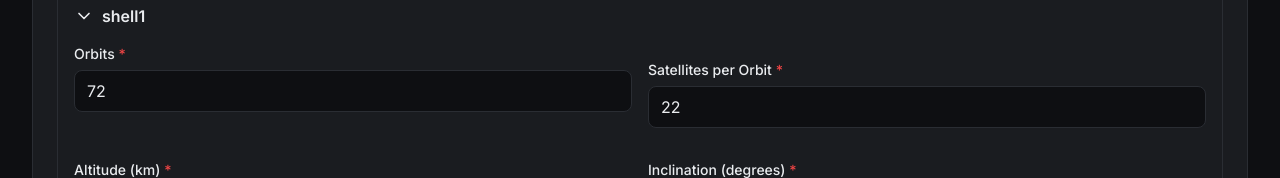
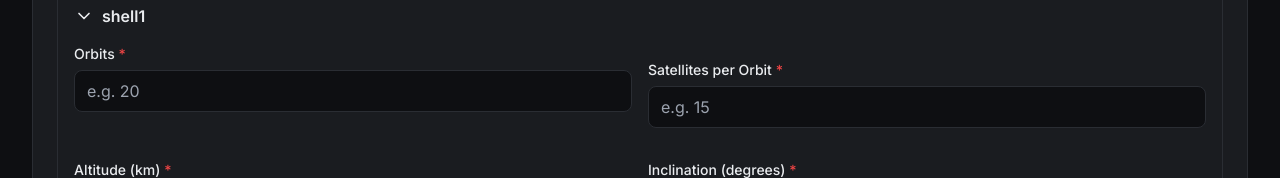
Before and after one commit to SpaceNetTestbed-public/SpaceNetApp, a Next.js app in the folder spacenet-gui/: page /experiments/new in a window 1280 px wide. Shown: the part 1757-1935 px from the top of the page. Built offline with nearby package versions, Linux system fonts and the light colour scheme; no server answers.

Commit message:
fix: placeholder text for orbits/sats-per-orbit on new experiments

```diff
--- a/spacenet-gui/src/app/(app)/experiments/[id]/edit/page.tsx
+++ b/spacenet-gui/src/app/(app)/experiments/[id]/edit/page.tsx
@@ -1,7 +1,7 @@
 'use client'
 
 import { useState, useEffect, useCallback } from 'react'
-import { useRouter, useParams } from 'next/navigation'
+import { useRouter, useParams, useSearchParams } from 'next/navigation'
 import { AlertTriangle } from 'lucide-react'
 import { Tabs, TabsList, TabsTrigger, TabsContent } from '@/components/ui/tabs'
 import { Skeleton, SkeletonStatus } from '@/components/ui/skeleton'
@@ -21,7 +21,12 @@ import { useExperimentSave } from '@/hooks/useExperimentSave'
 export default function EditExperimentPage() {
   const router = useRouter()
   const params = useParams()
+  const searchParams = useSearchParams()
   const id = params.id as string
+  // Set by the create-experiment modal redirect (?new=true). Distinguishes
+  // a freshly created experiment from one opened later via the experiments
+  // list — the /experiments/new page is unused in the real creation flow.
+  const isFreshCreate = searchParams.get('new') === 'true'
   const [activeTab, setActiveTab] = useState('sat-config')
   const [config, setConfig] = useState<ExperimentConfig | null>(null)
   const [originalConfig, setOriginalConfig] = useState<ExperimentConfig | null>(null)
@@ -60,7 +65,7 @@ export default function EditExperimentPage() {
         satConfig: satConfigData,
         mainConfig: mainConfigData,
         id: data.id,
-        isNew: false,
+        isNew: isFreshCreate,
         hasBeenRun,
       }
       setConfig(loaded)
@@ -78,7 +83,7 @@ export default function EditExperimentPage() {
       // or loading becomes false before data arrives (race condition).
       setLoading(false)
     }
-  }, [id])
+  }, [id, isFreshCreate])
 
   useEffect(() => {
     void fetchExperiment()
@@ -215,6 +220,7 @@ export default function EditExperimentPage() {
             config={config.satConfig}
             onChange={(satConfig) => updateConfig({ satConfig })}
             tleLocked={config.hasBeenRun || false}
+            isNew={isFreshCreate}
           />
         </TabsContent>
 
--- a/spacenet-gui/src/app/(app)/experiments/new/page.tsx
+++ b/spacenet-gui/src/app/(app)/experiments/new/page.tsx
@@ -213,6 +213,7 @@ export default function NewExperimentPage() {
             config={config.satConfig}
             onChange={(satConfig) => updateConfig({ satConfig })}
             tleLocked={config.hasBeenRun || false}
+            isNew
           />
         </TabsContent>
 
--- a/spacenet-gui/src/app/(app)/experiments/page.tsx
+++ b/spacenet-gui/src/app/(app)/experiments/page.tsx
@@ -790,12 +790,20 @@ export default function ExperimentsPage() {
 
                     const wasCustom = isCustom;
                     const wasEdit = !!editExperiment;
+                    const wasDuplicate = duplicateId !== null;
 
                     resetForm();
                     setShowModal(false);
 
                     if (!wasEdit && !wasCustom)  {
-                      router.push(`/experiments/${expId}/edit`);
+                      // Fresh creates land on edit with ?new=true so default
+                      // shell fields can show as placeholders. Duplicates keep
+                      // the copied values visible as normal pre-filled numbers.
+                      router.push(
+                        wasDuplicate
+                          ? `/experiments/${expId}/edit`
+                          : `/experiments/${expId}/edit?new=true`
+                      );
                     } else {
                       await fetchExperiments();
                     }
--- a/spacenet-gui/src/components/experiment-config/SatConfigForm.tsx
+++ b/spacenet-gui/src/components/experiment-config/SatConfigForm.tsx
@@ -21,9 +21,12 @@ interface SatConfigFormProps {
   config: SatConfig
   onChange: (config: SatConfig) => void
   tleLocked?: boolean
+  // True when landing from a fresh create (?new=true) — lets untouched
+  // default fields render as placeholders instead of pre-filled values.
+  isNew?: boolean
 }
 
-export function SatConfigForm({ config, onChange, tleLocked = false }: SatConfigFormProps) {
+export function SatConfigForm({ config, onChange, tleLocked = false, isNew = false }: SatConfigFormProps) {
   const [tleFiles, setTLEFiles] = useState<TLEFile[]>([]);
   const updateField = <K extends keyof SatConfig>(field: K, value: SatConfig[K]) => {
     onChange({ ...config, [field]: value })
@@ -70,8 +73,8 @@ export function SatConfigForm({ config, onChange, tleLocked = false }: SatConfig
   const addShell = () => {
     const newShell: ShellConfig = {
       name: `shell${shellsArray.length + 1}`,
-      orbits: 72,
-      sat_per_orbit: 22,
+      orbits: 20,
+      sat_per_orbit: 15,
       altitude: 550,
       inclination: 53,
       pattern: 'walker_delta',
@@ -357,6 +360,10 @@ export function SatConfigForm({ config, onChange, tleLocked = false }: SatConfig
               onChange={updateShell}
               onRemove={removeShell}
               canRemove={index != 0}
+              // Placeholder behavior is only for the initial shell1 on a
+              // brand-new form; shells added via "Add Shell" show their
+              // real default values pre-filled.
+              isNew={isNew && index === 0}
             />
           ))}
           <Button
--- a/spacenet-gui/src/components/experiment-config/ShellEditor.tsx
+++ b/spacenet-gui/src/components/experiment-config/ShellEditor.tsx
@@ -1,6 +1,6 @@
 'use client'
 
-import { ShellConfig } from '@/types/experiment-config'
+import { ShellConfig, defaultSatConfig } from '@/types/experiment-config'
 import { ChevronDown, ChevronRight, X } from 'lucide-react'
 import { Button } from '../ui/button'
 import { useState } from 'react'
@@ -16,16 +16,32 @@ import {
   IPP_INCREMENT_MIN,
 } from '@/lib/constants'
 
+// Known defaults for a fresh experiment; on new/unedited forms these render
+// as an empty input with a placeholder instead of a pre-filled number.
+const DEFAULT_ORBITS = defaultSatConfig.shells[0].orbits
+const DEFAULT_SATS_PER_ORBIT = defaultSatConfig.shells[0].sat_per_orbit
+
 interface ShellEditorProps {
   shell: ShellConfig
   index: number
   onChange: (index: number, shell: ShellConfig) => void
   onRemove: (index: number) => void
   canRemove: boolean
+  // True when landing from a fresh create (?new=true on the edit page) —
+  // saved experiments opened later always render their stored values, even
+  // when those happen to equal the defaults.
+  isNew?: boolean
 }
 
-export function ShellEditor({ shell, index, onChange, onRemove, canRemove }: ShellEditorProps) {
+export function ShellEditor({ shell, index, onChange, onRemove, canRemove, isNew = false }: ShellEditorProps) {
   const [isExpanded, setIsExpanded] = useState(index === 0)
+  const [orbitsTouched, setOrbitsTouched] = useState(false)
+  const [satsPerOrbitTouched, setSatsPerOrbitTouched] = useState(false)
+
+  const showOrbitsPlaceholder =
+    isNew && !orbitsTouched && shell.orbits === DEFAULT_ORBITS
+  const showSatsPlaceholder =
+    isNew && !satsPerOrbitTouched && shell.sat_per_orbit === DEFAULT_SATS_PER_ORBIT
 
   const updateField = <K extends keyof ShellConfig>(field: K, value: ShellConfig[K]) => {
     onChange(index, { ...shell, [field]: value })
@@ -64,8 +80,12 @@ export function ShellEditor({ shell, index, onChange, onRemove, canRemove }: She
               type="number"
               min={MIN_ORBITS}
               max={MAX_ORBITS}
-              value={shell.orbits}
-              onChange={(e) => updateField('orbits', parseInt(e.target.value) || 1)}
+              value={showOrbitsPlaceholder ? '' : shell.orbits}
+              placeholder={`e.g. ${DEFAULT_ORBITS}`}
+              onChange={(e) => {
+                setOrbitsTouched(true)
+                updateField('orbits', parseInt(e.target.value) || 1)
+              }}
               className="w-full px-3 py-2 rounded-btn border border-light-border dark:border-dark-border bg-light-bg dark:bg-dark-bg text-light-text dark:text-dark-text focus:outline-none focus:ring-2 focus:ring-vt-maroon/50"
             />
           </div>
@@ -78,8 +98,12 @@ export function ShellEditor({ shell, index, onChange, onRemove, canRemove }: She
               type="number"
               min={MIN_SATS_PER_ORBIT}
               max={MAX_SATS_PER_ORBIT}
-              value={shell.sat_per_orbit}
-              onChange={(e) => updateField('sat_per_orbit', parseInt(e.target.value) || 1)}
+              value={showSatsPlaceholder ? '' : shell.sat_per_orbit}
+              placeholder={`e.g. ${DEFAULT_SATS_PER_ORBIT}`}
+              onChange={(e) => {
+                setSatsPerOrbitTouched(true)
+                updateField('sat_per_orbit', parseInt(e.target.value) || 1)
+              }}
               className="w-full px-3 py-2 rounded-btn border border-light-border dark:border-dark-border bg-light-bg dark:bg-dark-bg text-light-text dark:text-dark-text focus:outline-none focus:ring-2 focus:ring-vt-maroon/50"
             />
           </div>
--- a/spacenet-gui/src/types/experiment-config.ts
+++ b/spacenet-gui/src/types/experiment-config.ts
@@ -111,8 +111,11 @@ export const defaultSatConfig: SatConfig = {
   shells: [
     {
       name: 'shell1',
-      orbits: 72,
-      sat_per_orbit: 22,
+      // 20×15 = 300 satellites — matches the backend's sat_default.yaml and
+      // runs locally in about a minute (the old 72×22 Starlink scale needs
+      // the lab compute server).
+      orbits: 20,
+      sat_per_orbit: 15,
       altitude: 550,
       inclination: 53,
       pattern: 'walker_delta',
```
Also changed, not shown: 2 other files (tests, documents, lock files or other folders).
